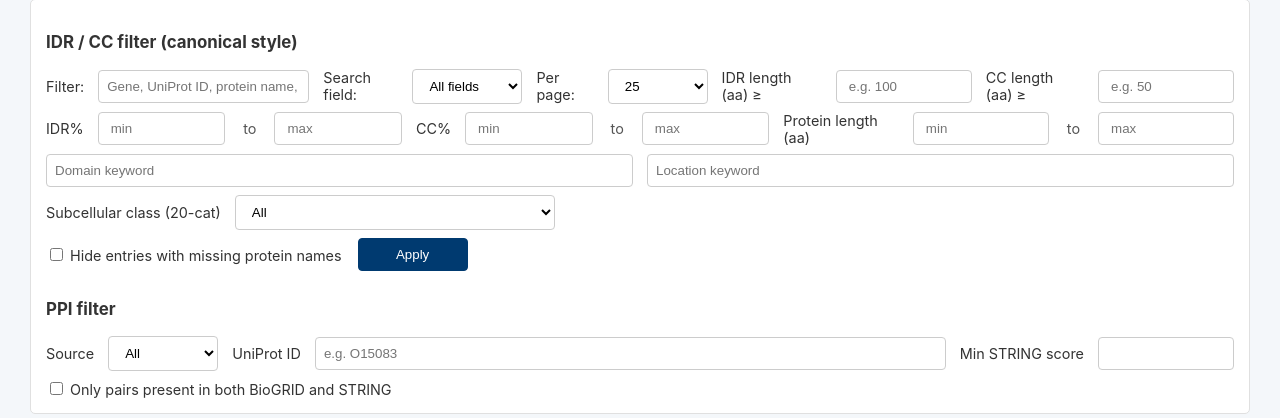
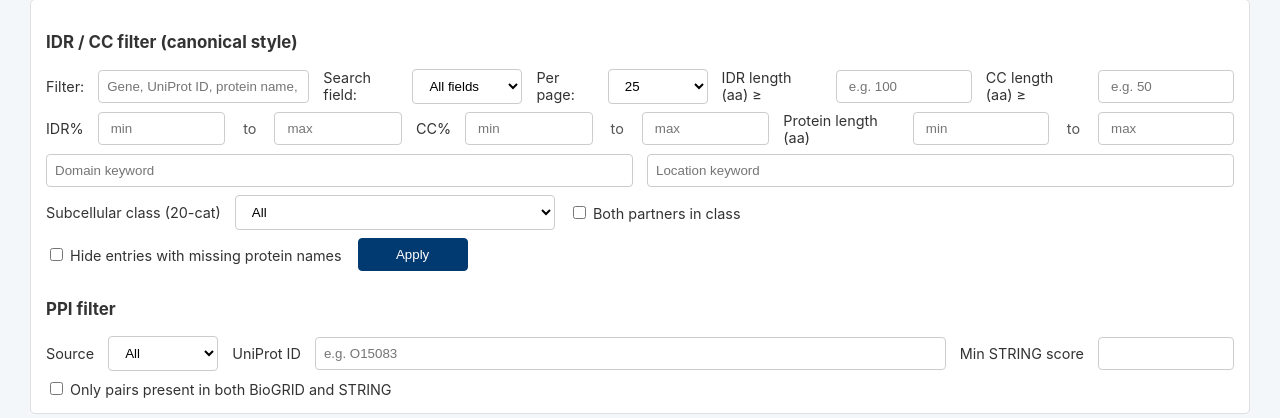
Before and after one commit to kdmtakumi/IDR-CC-webviewer, a Flask app: page /supramolecular in a window 1280 px wide. Shown: the part 213-631 px from the top of the page. Run offline with Flask 3, Linux system fonts and the light colour scheme; the visitor is signed in with stand-in values (Sample User, id 1); data that the repository does not hold is empty; some libraries are stand-ins or nearby versions.

Commit message:
Add both-location toggle for 20-cat filter

```diff
--- a/webviewer/app.py
+++ b/webviewer/app.py
@@ -363,6 +363,7 @@ def build_ppi_filter_conditions(
     hide_missing_protein: bool,
     require_both_sources: bool,
     location_class: Optional[int] = None,
+    require_both_locations: bool = False,
     location_tokens: Optional[Dict[int, List[str]]] = None,
 ) -> Tuple[str, List[Any]]:
     clauses: List[str] = []
@@ -460,12 +461,19 @@ def build_ppi_filter_conditions(
     if location_class is not None and location_tokens:
         tokens = location_tokens.get(location_class, [])
         if tokens:
-            loc_clauses = [
-                "(" + " OR ".join([f"LOWER(COALESCE({alias}.subcellular_location, '')) LIKE %s" for _ in tokens]) + ")"
-                for alias in ("p1", "p2")
-            ]
-            clauses.append("(" + " AND ".join(loc_clauses) + ")")
-            params.extend([f"%{tok.lower()}%" for tok in tokens] * 2)
+            token_patterns = [f"%{tok.lower()}%" for tok in tokens]
+            if require_both_locations:
+                loc_clauses = [
+                    "(" + " OR ".join([f"LOWER(COALESCE({alias}.subcellular_location, '')) LIKE %s" for _ in tokens]) + ")"
+                    for alias in ("p1", "p2")
+                ]
+                clauses.append("(" + " AND ".join(loc_clauses) + ")")
+                params.extend(token_patterns * 2)
+            else:
+                loc_clause = "(" + " OR ".join([f"LOWER(COALESCE(p1.subcellular_location, '')) LIKE %s" for _ in tokens]) + \
+                             " OR " + " OR ".join([f"LOWER(COALESCE(p2.subcellular_location, '')) LIKE %s" for _ in tokens]) + ")"
+                clauses.append(loc_clause)
+                params.extend(token_patterns * 2)
 
     if hide_missing_protein:
         clauses.append("NULLIF(TRIM(COALESCE(p1.protein_name, '')), '') IS NOT NULL")
@@ -1019,6 +1027,7 @@ def supramolecular():
     max_protein_len = parse_int_param("protein_len_max")
     hide_missing_protein = request.args.get("hide_missing_protein", "").lower() in {"1", "true", "on"}
     require_both_sources = request.args.get("require_both_sources", "").lower() in {"1", "true", "on"}
+    require_both_locations = request.args.get("require_both_locations", "").lower() in {"1", "true", "on"}
     location_class_raw = request.args.get("location_class", "").strip()
     try:
         location_class = int(location_class_raw) if location_class_raw else None
@@ -1041,6 +1050,7 @@ def supramolecular():
         search_mode,
         hide_missing_protein,
         require_both_sources,
+        require_both_locations,
         location_class,
         LOCATION_CLASS_TOKENS,
     )
--- a/webviewer/templates/supramolecular.html
+++ b/webviewer/templates/supramolecular.html
@@ -148,6 +148,10 @@
               <option value="{{ cid }}" {% if location_class == cid %}selected{% endif %}>{{ label }}</option>
             {% endfor %}
           </select>
+          <label class="checkbox-inline" for="require_both_locations">
+            <input type="checkbox" id="require_both_locations" name="require_both_locations" value="1" {% if require_both_locations %}checked{% endif %} />
+            Both partners in class
+          </label>
         </div>
         <div class="filter-row filter-row-actions">
           <label class="checkbox-inline" for="hide_missing_protein">
```
